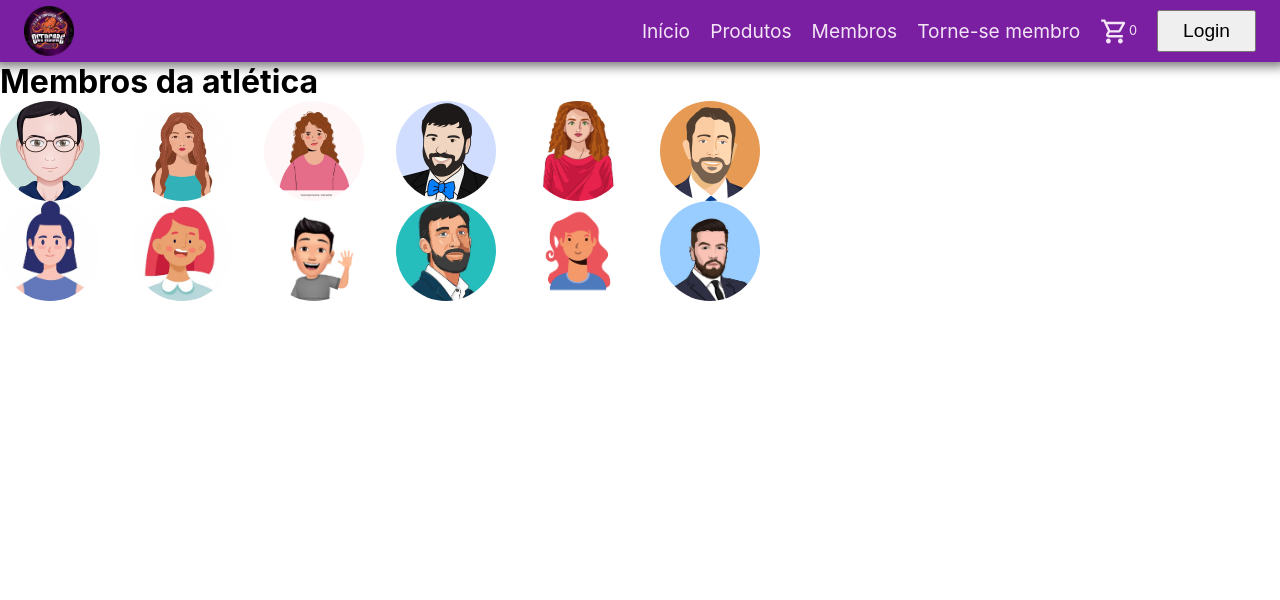
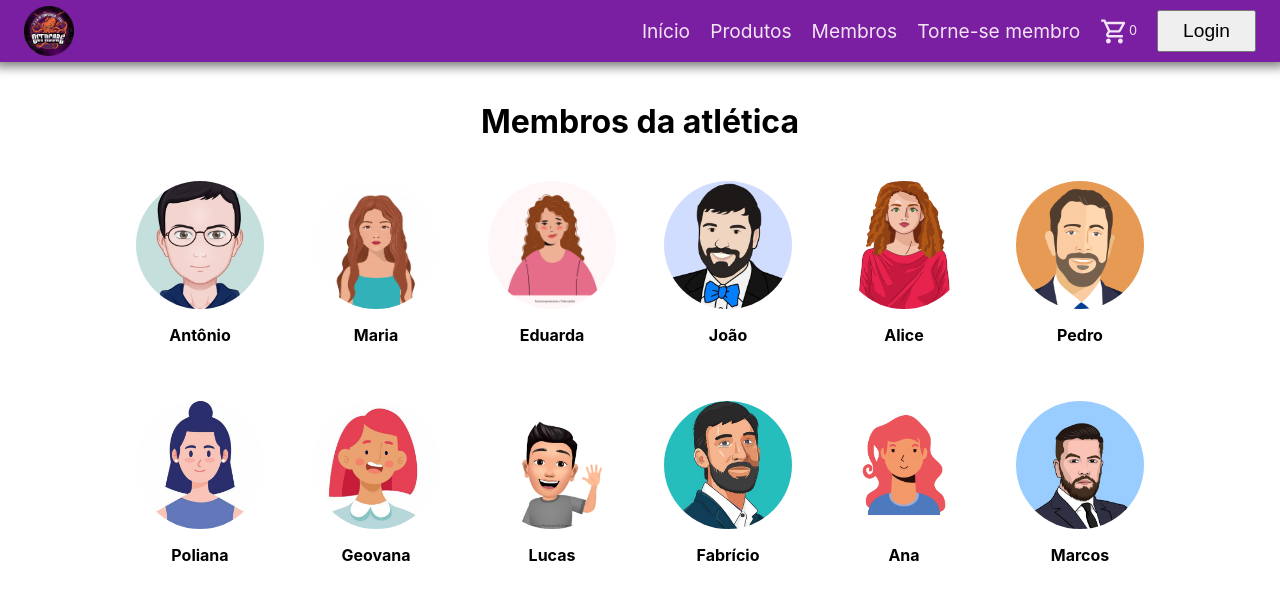
Before and after one commit to WilamisAviz15/Frontend-Atletica, a React (Create React App) app: page /membros in a window 1280 px wide. Shown: the top 600 px of the page. Built offline with nearby package versions, Linux system fonts and the light colour scheme.

Commit message:
membros update

```diff
--- a/src/index.css
+++ b/src/index.css
@@ -12,6 +12,13 @@ code {
   font-family: source-code-pro, Menlo, Monaco, Consolas, "Courier New", monospace;
 }
 
+.peaple {
+  display: flex;
+  flex-direction: column;
+  align-items: center;
+  font-weight: bold;
+}
+
 h1,
 h2,
 h3,
--- a/src/pages/members/index.tsx
+++ b/src/pages/members/index.tsx
@@ -18,30 +18,69 @@ import woman6 from './img/woman6.jpg';
 
 function ImageAvatars() {
   return (<>
-    <Stack direction="row" spacing={4}>
-      <Avatar alt="Remy Sharp" src={man2} sx={{ width: 100, height: 100 }} />
-      <Avatar alt="Remy Sharp" src={woman1} sx={{ width: 100, height: 100 }} />
-      <Avatar alt="Remy Sharp" src={woman3} sx={{ width: 100, height: 100 }} />
-      <Avatar alt="Remy Sharp" src={man3} sx={{ width: 100, height: 100 }} />
-      <Avatar alt="Remy Sharp" src={woman2} sx={{ width: 100, height: 100 }} />
-      <Avatar alt="Remy Sharp" src={man4} sx={{ width: 100, height: 100 }} />
+    <Stack direction="column" alignItems={'center'} marginTop={5} width={'100%'}>
+      <h1>Membros da atlética</h1>
+      <Stack direction="row" marginTop={5} spacing={6}>
+        <div className="peaple">
+          <Avatar alt="Remy Sharp" src={man2} sx={{ width: '10vw', height: '10vw' }} />
+          <p>Antônio</p>
+        </div>
+        <div className="peaple">
+          <Avatar alt="Remy Sharp" src={woman1} sx={{ width: '10vw', height: '10vw' }} />
+          <p>Maria</p>
+        </div>
+        <div className="peaple">
+          <Avatar alt="Remy Sharp" src={woman3} sx={{ width: '10vw', height: '10vw' }} />
+          <p>Eduarda</p>
+        </div>
+        <div className="peaple">
+          <Avatar alt="Remy Sharp" src={man3} sx={{ width: '10vw', height: '10vw' }} />
+          <p>João</p>
+        </div>
+        <div className="peaple">
+          <Avatar alt="Remy Sharp" src={woman2} sx={{ width: '10vw', height: '10vw' }} />
+          <p>Alice</p>
+        </div>
+        <div className="peaple">
+          <Avatar alt="Remy Sharp" src={man4} sx={{ width: '10vw', height: '10vw' }} />
+          <p>Pedro</p>
+        </div>
+      </Stack>
+      <Stack direction="row" spacing={6} marginTop={5} >
+        <div className="peaple">
+          <Avatar alt="Remy Sharp" src={woman6} sx={{ width: '10vw', height: '10vw' }} />
+          <p>Poliana</p>
+        </div>
+        <div className="peaple">
+          <Avatar alt="Remy Sharp" src={woman5} sx={{ width: '10vw', height: '10vw' }} />
+          <p>Geovana</p>
+        </div>
+        <div className="peaple">
+          <Avatar alt="Remy Sharp" src={man1} sx={{ width: '10vw', height: '10vw' }} />
+          <p>Lucas</p>
+        </div>
+        <div className="peaple">
+          <Avatar alt="Remy Sharp" src={man5} sx={{ width: '10vw', height: '10vw' }} />
+          <p>Fabrício</p>
+        </div>
+        <div className="peaple">
+          <Avatar alt="Remy Sharp" src={woman4} sx={{ width: '10vw', height: '10vw' }} />
+          <p>Ana</p>
+        </div>
+        <div className="peaple">
+          <Avatar alt="Remy Sharp" src={man6} sx={{ width: '10vw', height: '10vw' }} />
+          <p>Marcos</p>
+        </div>
+      </Stack>
+    </Stack >
 
-    </Stack>
-    <Stack direction="row" spacing={4}>
-      <Avatar alt="Remy Sharp" src={woman6} sx={{ width: 100, height: 100 }} />
-      <Avatar alt="Remy Sharp" src={woman5} sx={{ width: 100, height: 100 }} />
-      <Avatar alt="Remy Sharp" src={man1} sx={{ width: 100, height: 100 }} />
-      <Avatar alt="Remy Sharp" src={man5} sx={{ width: 100, height: 100 }} />
-      <Avatar alt="Remy Sharp" src={woman4} sx={{ width: 100, height: 100 }} />
-      <Avatar alt="Remy Sharp" src={man6} sx={{ width: 100, height: 100 }} />
-    </Stack>
   </>
   );
 }
 
 const Members = () => {
   return <>
-    <h1>Membros da atlética</h1>
+
     <ImageAvatars />
   </>
 };
```
